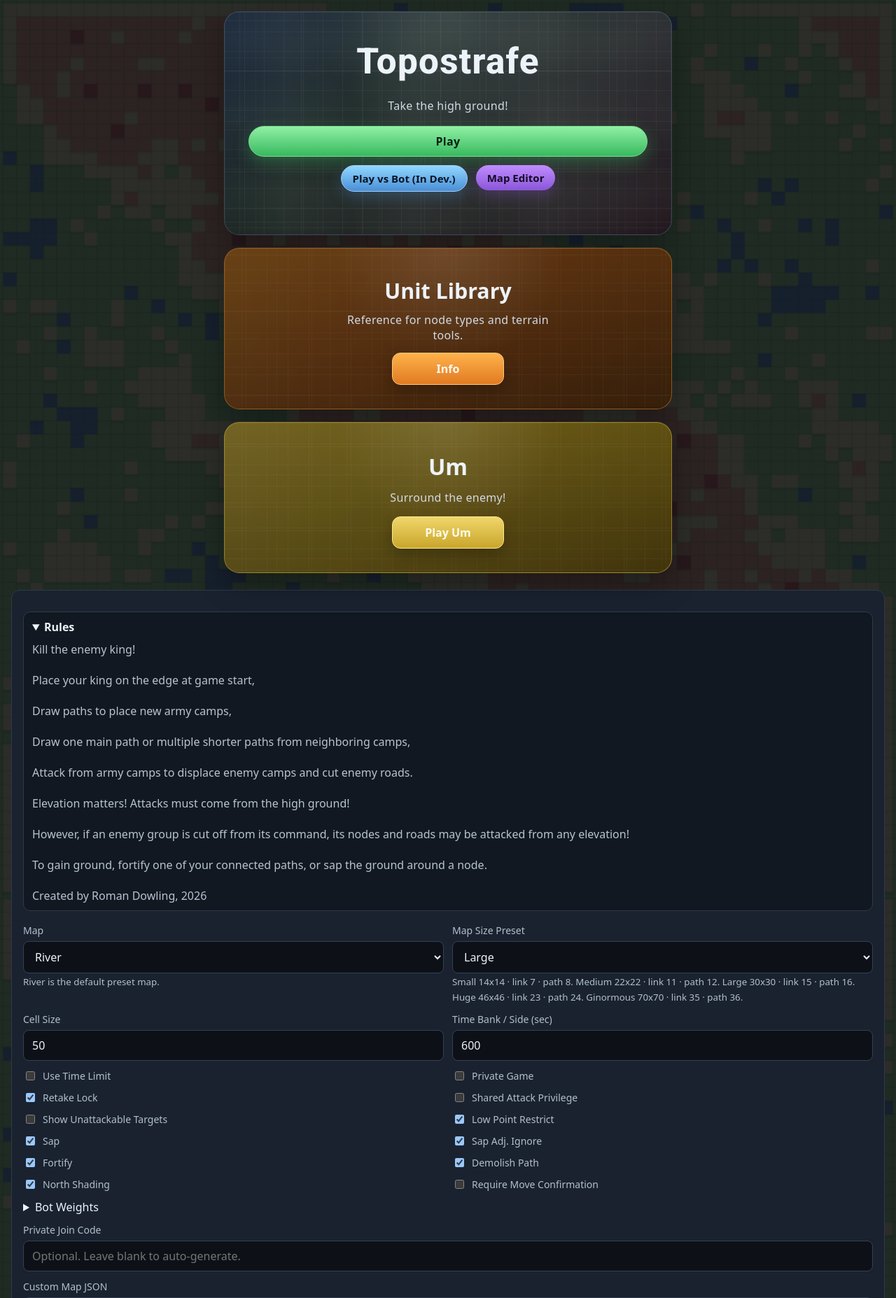
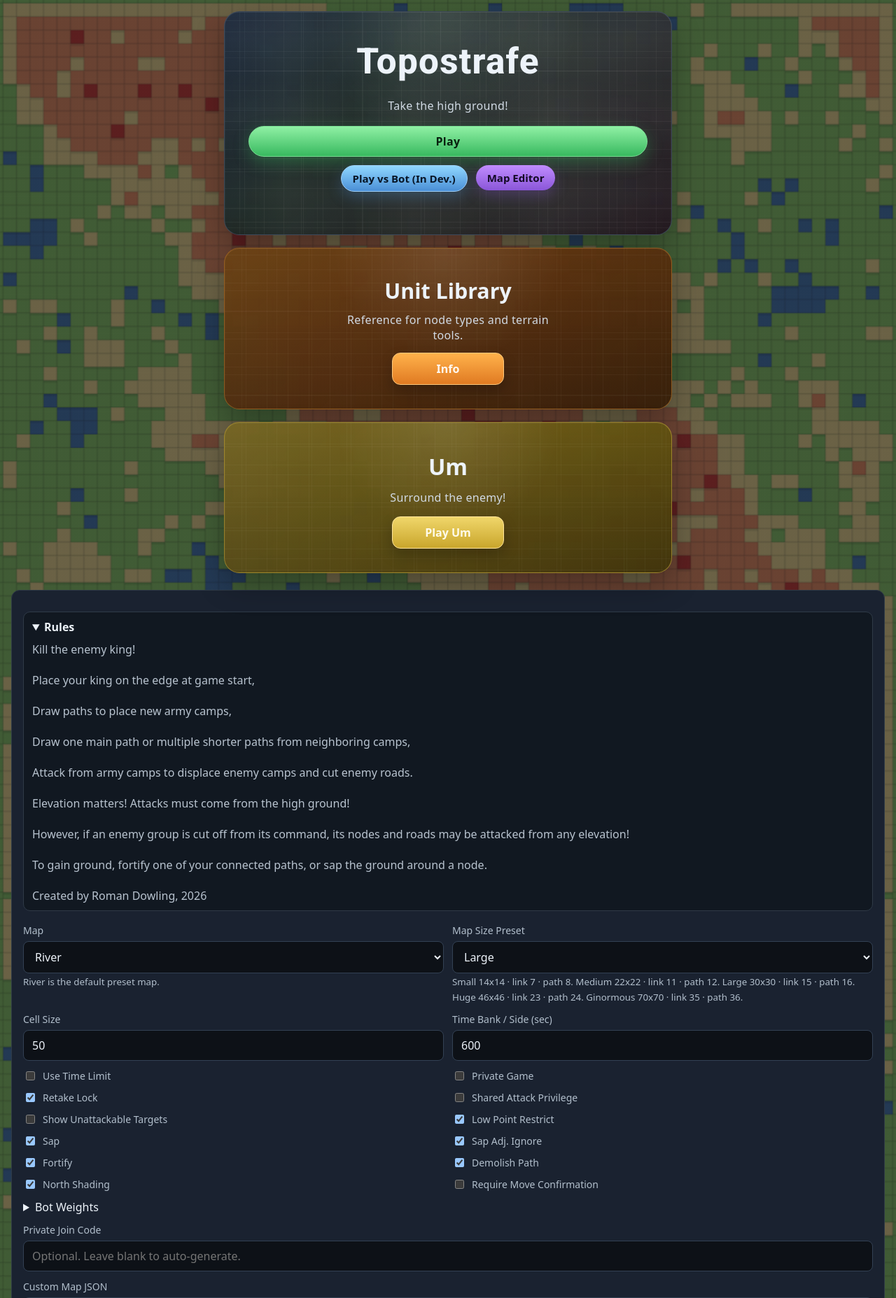
Before and after one commit to rpdowling/Topostrafe, a FastAPI app: page / in a window 1280 px wide. Shown: the top 1855 px of the page at 70% size. Run offline with FastAPI, Linux system fonts and the light colour scheme; data that the repository does not hold is empty.

Commit message:
Um visual polish 2

```diff
--- a/static/app.css
+++ b/static/app.css
@@ -21,7 +21,7 @@ body {
 body.menu-page {
   position: relative;
   background:
-    linear-gradient(rgba(15,20,26,0.88), rgba(15,20,26,0.88)),
+    linear-gradient(rgba(15,20,26,0.62), rgba(15,20,26,0.62)),
     url("/static/Background_topostrafe.PNG") center center / cover no-repeat fixed;
 }
 body.menu-page::before {
--- a/static/um.js
+++ b/static/um.js
@@ -523,12 +523,12 @@ function drawBoard() {
   if (!latestState) return;
   cleanupFadeEffects();
   const m = boardMetrics();
-  const boardColor = latestState.board?.color || '#efe3a3';
+  const boardColor = latestState.board?.color || '#bdb37b';
   ctx.clearRect(0, 0, board.width, board.height);
   ctx.fillStyle = '#0a0f14';
   ctx.fillRect(0, 0, board.width, board.height);
 
-  const altBoardColor = '#d9d9d9';
+  const altBoardColor = '#acacac';
   const fillCheckerCell = (gx, gy, alpha = 1) => {
     ctx.save();
     ctx.globalAlpha = alpha;
```
